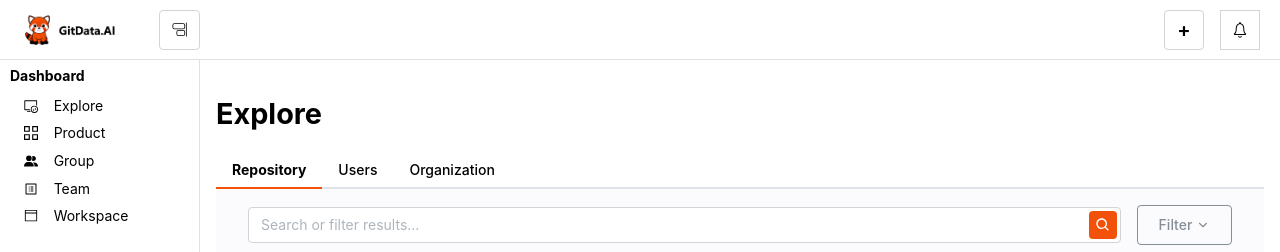
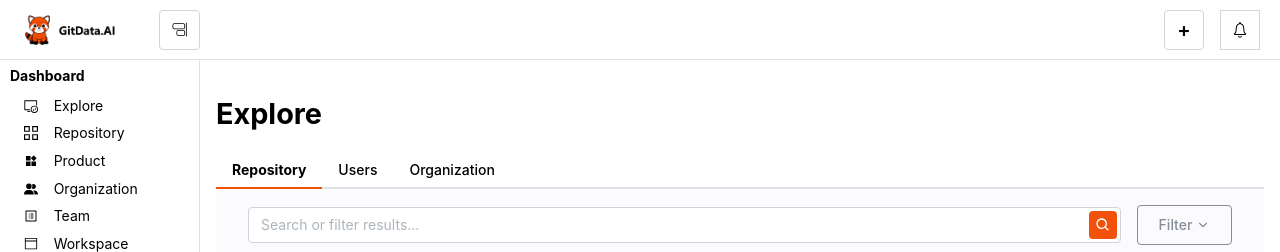
Before and after one commit to GitDataAI/jzhub, a Next.js app: page / in a window 1280 px wide. Shown: the top 252 px of the page. Built offline with nearby package versions, Linux system fonts and the light colour scheme; no server answers.

Commit message:
feat(repository): rename files to organization

```diff
--- a/src/app/(default)/product/layout.tsx
+++ b/src/app/(default)/product/layout.tsx
@@ -1,12 +1,12 @@
 import React from "react";
 
 export const metadata = {
-    title: "GitDataAI | Project",
+    title: "GitDataAI | Product",
 };
 
-export default function ProjectLayout({
-                                          children,
-                                      }: Readonly<{
+export default function WorkSpaceLayout({
+                                            children,
+                                        }: Readonly<{
     children: React.ReactNode;
 }>) {
     return (
--- a/src/app/(default)/product/page.tsx
+++ b/src/app/(default)/product/page.tsx
@@ -1,11 +1,7 @@
-'use client'
+export default function ProductPage() {
+    return(
+        <>
 
-import {ProjectNav} from "@/component/project/projectNav";
-
-export default function ProjectPage() {
-    return (
-        <div className="project">
-            <ProjectNav/>
-        </div>
+        </>
     )
 }
--- /dev/null
+++ b/src/app/(default)/repository/layout.tsx
@@ -0,0 +1,17 @@
+import React from "react";
+
+export const metadata = {
+    title: "GitDataAI | Project",
+};
+
+export default function ProjectLayout({
+                                          children,
+                                      }: Readonly<{
+    children: React.ReactNode;
+}>) {
+    return (
+        <div>
+            {children}
+        </div>
+    );
+}
--- /dev/null
+++ b/src/app/(default)/repository/page.tsx
@@ -0,0 +1,11 @@
+'use client'
+
+import {ProjectNav} from "@/component/project/projectNav";
+
+export default function ProjectPage() {
+    return (
+        <div className="project">
+            <ProjectNav/>
+        </div>
+    )
+}
--- a/src/component/org/OrgItemHeader.tsx
+++ b/src/component/org/OrgItemHeader.tsx
@@ -8,7 +8,7 @@ export const OrgItemHeader = () => {
         <>
             <div className="project-nav">
                 <div className="nav-header">
-                    <h1 className="title">Group</h1>
+                    <h1 className="title">Organization</h1>
                     <div className="exnew">
                         <Button onClick={() => {
                             nav("/group/new");
--- a/src/component/project/projectNav.tsx
+++ b/src/component/project/projectNav.tsx
@@ -10,7 +10,7 @@ export const ProjectNav = () => {
     return (
         <div className="project-nav">
             <div className="nav-header">
-                <h1 className="title">Product</h1>
+                <h1 className="title">Repository</h1>
                 <div className="exnew">
                     <Button onClick={() => {
                         nav("/product/new");
--- a/src/data/Navbar.tsx
+++ b/src/data/Navbar.tsx
@@ -61,15 +61,22 @@ export const DashboardMenu: AppNavbarProps = {
             id: "dashboard-explore",
         },
         {
-            title: "Product",
-            href: "/Product",
+            title: "Repository",
+            href: "/repository",
             icon: <GrProjects/>,
-            active: true,
+            active: false,
             id: "dashboard-product",
         },
         {
-            title: "Group",
-            href: "/group",
+            title: "Product",
+            href: "/product",
+            icon: <AiFillProduct/>,
+            active: false,
+            id: "dashboard-product",
+        },
+        {
+            title: "Organization",
+            href: "/organization",
             icon: <FaUserGroup/>,
             active: false,
             id: "dashboard-group",
```
Also changed, not shown: src/app/(default)/organization/layout.tsx (renamed from src/app/(default)/group/layout.tsx), src/app/(default)/organization/new/page.tsx (renamed from src/app/(default)/group/new/page.tsx), src/app/(default)/organization/page.tsx (renamed from src/app/(default)/group/page.tsx), src/app/(default)/repository/new/page.tsx (renamed from src/app/(default)/product/new/page.tsx).
